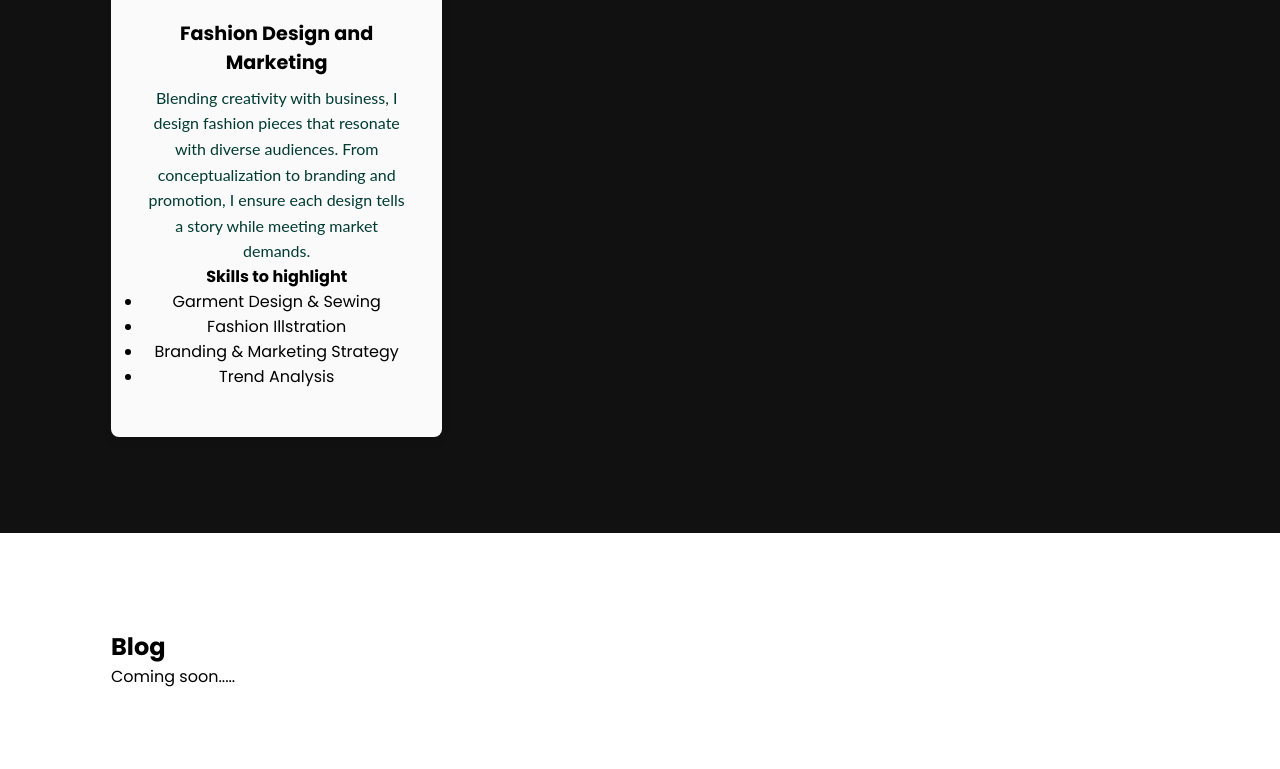
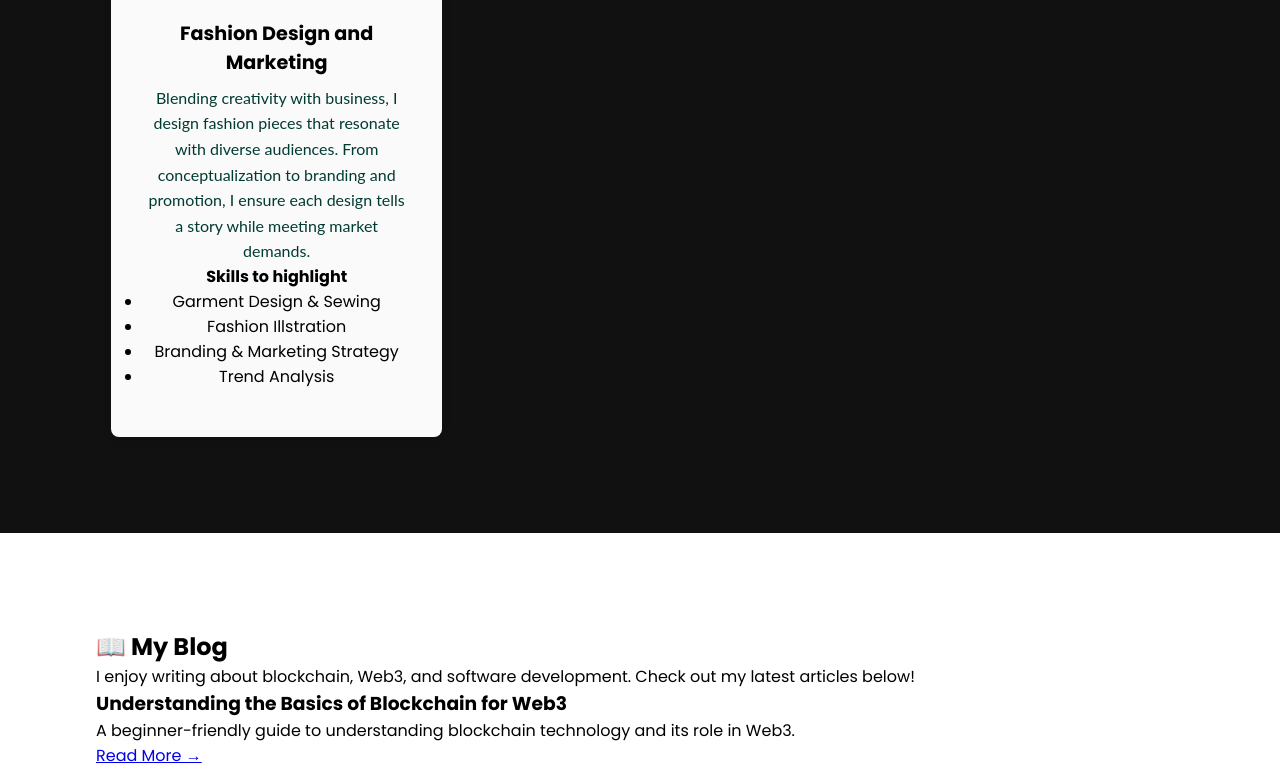
Before and after one commit to AideenHah-yil/Portfolio-, a plain HTML site: page portfolio.html in a window 1280 px wide. Shown: the part 2031-2800 px from the top of the page. Drawn offline with Linux system fonts and the light colour scheme; a web font is replaced by a local one.

```diff
--- a/portfolio.html
+++ b/portfolio.html
@@ -58,7 +58,9 @@
             </p>
 
             <div>
+                <a href="doucuments/resume.pdf" download="Ruth_Wanngare_Resume.pdf"></a>
                 <button class="btn btn-secondary">DOWNLOAD RESUME</button>
+                <!-- <iframe src="documents/resume.pdf" width="100%" height="600px"></iframe> -->
                   </div>
          </div>
 </div>
@@ -184,51 +186,43 @@
     </div>
 </div>
 
+    <section id="blog" class="bg-white py-10 px-5">
+        <div class="max-w-4xl mx-auto">
+            <h2 class="text-3xl font-bold text-center text-gray-800 mb-6">📖 My Blog</h2>
+            <p class="text-gray-600 text-center mb-8">
+                I enjoy writing about blockchain, Web3, and software development. Check out my latest articles below!
+            </p>
+
+            <!-- Blog Post 1 -->
+            <div class="mb-6 p-5 border border-gray-300 rounded-lg shadow-sm">
+                <h3 class="text-xl font-semibold text-gray-700">
+                    Understanding the Basics of Blockchain for Web3
+                </h3>
+                <p class="text-gray-600 text-sm mb-3">
+                    A beginner-friendly guide to understanding blockchain technology and its role in Web3.
+                </p>
+                <a href="https://medium.com/@rwangare124/understanding-the-basics-of-blockchain-for-web3-7be5cc12e7c9"
+                   target="_blank"
+                   class="text-blue-500 hover:underline">Read More →</a>
+            </div>
+
+            <!-- Blog Post 2 -->
+            <div class="p-5 border border-gray-300 rounded-lg shadow-sm">
+                <h3 class="text-xl font-semibold text-gray-700">
+                    Building Decentralized Applications: Frontend Integration of Smart Contracts with JavaScript
+                </h3>
+                <p class="text-gray-600 text-sm mb-3">
+                    Learn how to integrate smart contracts with JavaScript for building decentralized applications.
+                </p>
+                <a href="https://medium.com/@rwangare124/building-decentralized-applications-frontend-integration-of-smart-contracts-with-javascript-5d312779e3c1"
+                   target="_blank"
+                   class="text-blue-500 hover:underline">Read More →</a>
+            </div>
+        </div>
+    </section>
 
 
-<!-- <section id="services" class="services">
-    <div class="container">
-        <h1 class="services-head">Services</h1>
-        <p>All your digital needs... covered.</p>
-        <div class="card-grid">
-            <div class="card">
-                <img src="./images/profile.jpg" alt="graphic design"/>
-                <h2>Graphic Design</h2>
-                <p>Graphic design is my canvas for storytelling. <br />
-                    With each stroke and pixel, I strive to weave narratives <br />
-                    that captivate and inspire. Welcome to my world of visual wonders.</p>
-            </div>
-            <div class="card">
-                <img src="./images/web.png" alt="web development"/>
-                <h2>Web Development</h2>
-                <p>Web development is my digital playground where creativity meets functionality. <br />
-                    Crafting code that brings ideas to life is my passion. <br />
-                    Join me as we explore the boundless possibilities of the digital realm</p>
-            </div>
-            <div class="card">
-                <img src="./images/app.png" alt="content writing"/>
-                <h2>Mobile App Development</h2>
-                <p>Mobile app development is my digital playground where creativity meets functionality. <br />
-                    Crafting code that brings ideas to life is my passion. <br />
-                    Join me as we explore the boundless possibilities of the digital realm</p>
-            </div>
-        </div>
-    </div>
-</section> -->
 
-<section id="blog" >
-   <div class="container">
-    <h1>Blog</h1>
-    <p>Coming soon.....</p>
-   </div>
-    </section>
-
-    <!-- <section id="more" >
-        <div class="container">
-         <h1>More</h1>
-         <p>Coming soon.....</p>
-        </div>
-         </section> -->
          <section id="more" class="bg-gray-100 py-10 px-5">
             <div class="max-w-4xl mx-auto">
                 <h2 class="text-3xl font-bold text-center text-gray-800 mb-6">More About Me</h2>
```
Also changed, not shown: 2 other files.
